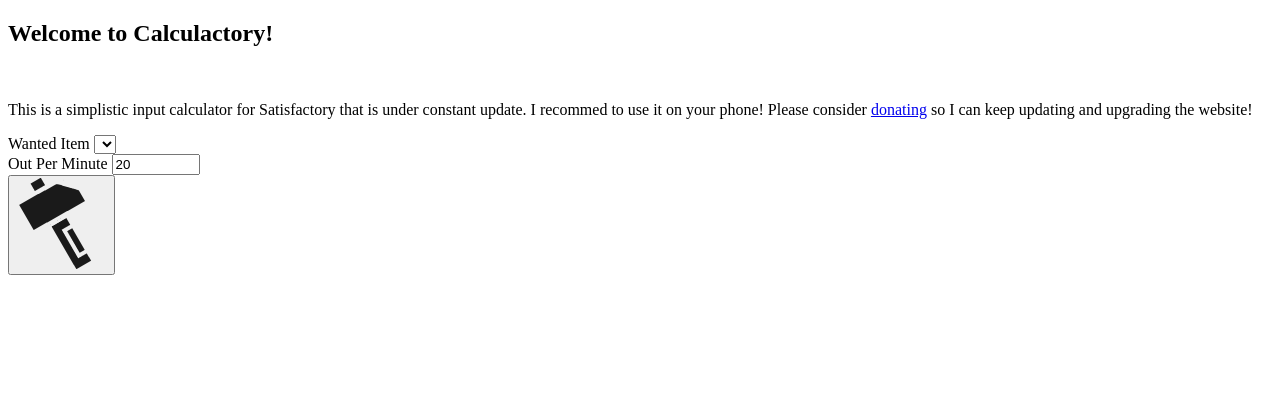
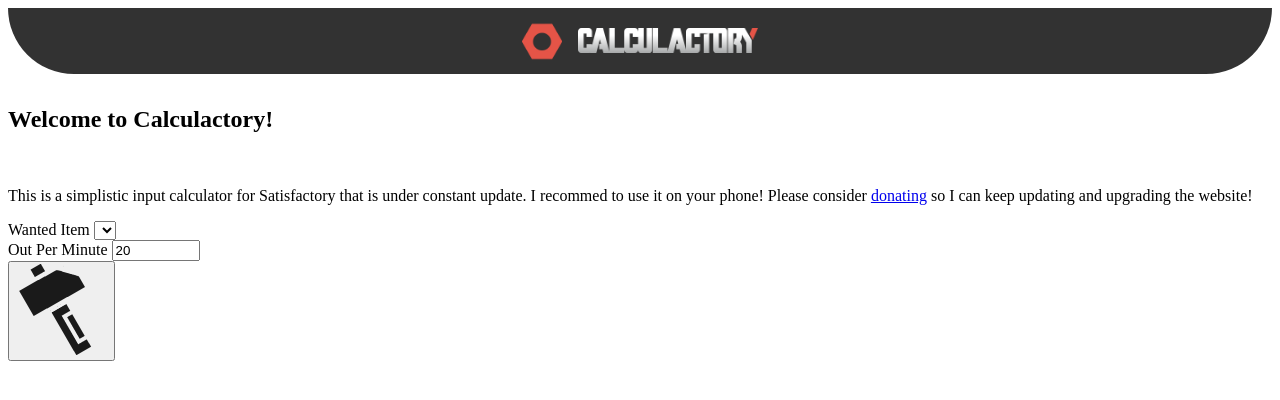
Before and after one commit to walas-01/calculactory-reactive, a React (Vite) app: page / in a window 1280 px wide. Shown: the top 400 px of the page. Built offline with nearby package versions, Linux system fonts and the light colour scheme.

Commit message:
navbar added

```diff
--- a/src/App.jsx
+++ b/src/App.jsx
@@ -1,11 +1,11 @@
 import {react} from 'react'
 
-// import Navbar
+import Navbar from './components/Navbar/Navbar.jsx'
 
 function App(){
     return(
         <>
-
+            <Navbar/>
 
         </>
     )
--- a/src/components/Navbar/Navbar.jsx
+++ b/src/components/Navbar/Navbar.jsx
@@ -1,7 +1,10 @@
 
 
-import calIcon from '../../imgs/icons/calculatory_icon.png'
-import calLogo from '../../imgs/icons/calculatory_logo.png'
+import './Navbar_style.css'
+
+import { FaGithub,FaPaypal } from "react-icons/fa";
+import calIcon from '../../imgs/icons/calculactory_icon.png'
+import calLogo from '../../imgs/icons/calculactory_logo.png'
 
 // react-icons
 
@@ -12,26 +15,14 @@
                 <img src={calIcon} alt="calculactory_icon" className='nav-icon'/>
                 <img src={calLogo} alt="calculactory_logo" className='nav-name'/>
             </div>
-            <div className='nav-buttons'>
-                <a href="https://github.com/walas-01/calculactory-reactive"></a>
-                <a href="https://paypal.me/walas7081?country.x=AR&locale.x=en_US"></a>
+            <div className='nav-links'>
+                <a href="https://github.com/walas-01/calculactory-reactive"> <FaGithub size={30}/> </a>
+                <a href="https://paypal.me/walas7081?country.x=AR&locale.x=en_US"> <FaPaypal size={30}/> </a>
             </div>
         </nav>
     )
 }
 
-/*
-            <nav>
-                <div className="logo-container">
-                    <img src="/src/imgs/icons/logo1.png" alt="logo" className="nav-icon">
-                    <img src="/src/imgs/icons/calculactory_logo.png" alt="calculactory_logo" className="nav-name">
-                </div>
-                <div className="nav-icons"> <!-- [please]--->
-                    <a href="https://github.com/walas-01/calculactory"><i className="fa-brands fa-github fa-2xl"></i></a>
-                    <a href="https://paypal.me/walas7081?country.x=AR&locale.x=en_US"><i className="fa-brands fa-paypal fa-2xl"></i></a>
-                </div>
-            </nav>
-*/
 
 
 export default Navbar
--- /dev/null
+++ b/src/components/Navbar/Navbar_style.css
@@ -0,0 +1,51 @@
+/*------------------------------------------------------[navbar]-*/
+nav {
+  max-width: 100%;
+  padding: 0.8rem;
+  margin-bottom: 2rem;
+  background-color: #323232;
+  border-bottom-left-radius: 5rem;
+  border-bottom-right-radius: 5rem;
+  display: flex;
+  justify-content: center;
+  align-items: center;
+}
+@media (min-width: 1600px) {
+  nav {
+    max-width: 70%;
+    margin: auto;
+  }
+}
+@media (min-width: 1600px) {
+  nav {
+    justify-content: space-around;
+  }
+}
+
+.brand-container {
+  display: flex;
+  align-items: center;
+  gap: 1rem;
+}
+.brand-container .nav-icon {
+  width: 40px;
+}
+.brand-container .nav-name {
+  width: 180px;
+}
+
+nav .nav-links a {
+  margin: 0 1rem;
+  display: none;
+  color: #e55447;
+  cursor: pointer;
+}
+@media (min-width: 1600px) {
+  nav .nav-links a {
+    display: inline-block;
+  }
+}
+nav .nav-links a:hover {
+  color: white;
+  scale: 1.1;
+}
```
